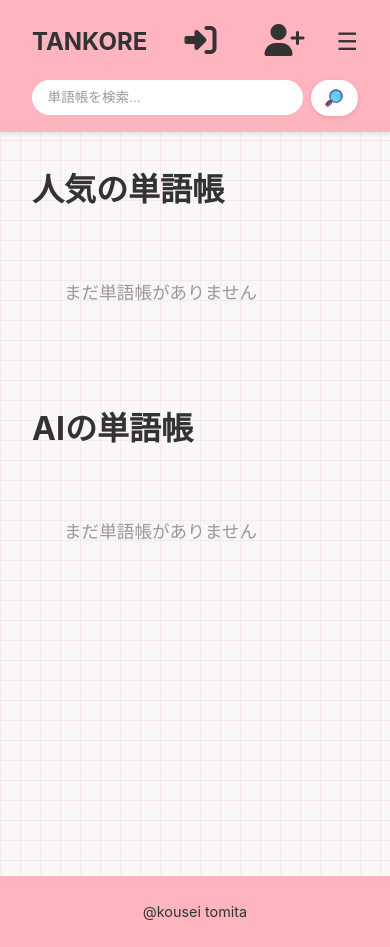
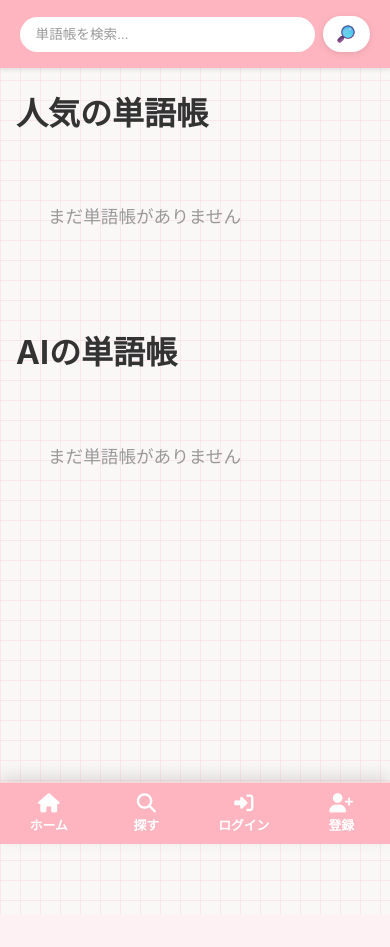
Before and after one commit to kousei2071/my-django, a Django app: page / in a window 390 px wide. After the commit the page ends 901 px from the top, so only its background shows below. Run offline with Django 5.2, Linux system fonts and the light colour scheme; data that the repository does not hold is empty; parts of the project's set-up code (start-up, migrations or seed data) failed here and were passed over.

Commit message:
モバイル用スタイルシートを追加し、モバイルナビゲーションとタグスライダーを実装

```diff
--- /dev/null
+++ b/home/static/home/css/mobile.css
@@ -0,0 +1,165 @@
+/* Mobile-only styles (<=900px) */
+
+@media (max-width: 900px) {
+    /* Visibility helpers */
+    .mobile-only {
+        display: block;
+    }
+
+    .desktop-only {
+        display: none;
+    }
+
+    body {
+        padding-bottom: 74px; /* allow space for bottom nav */
+    }
+
+    .main-content {
+        padding: 1.25rem 0 4.5rem;
+    }
+
+    /* Layout tweaks for index */
+    .index-layout {
+        flex-direction: column;
+        display: block;
+    }
+
+    .index-main {
+        padding: 0 1rem;
+    }
+
+    .mobile-tags-scroller {
+        display: block;
+        background: #fff;
+        border-radius: 14px;
+        padding: 0.75rem 1rem 0.5rem;
+        box-shadow: 0 6px 16px rgba(0, 0, 0, 0.08);
+        margin-bottom: 1.25rem;
+    }
+
+    .mobile-tags-header {
+        display: flex;
+        justify-content: space-between;
+        align-items: center;
+        margin-bottom: 0.5rem;
+    }
+
+    .mobile-tags-label {
+        font-weight: 800;
+        color: #FF69B4;
+        font-size: 0.95rem;
+    }
+
+    .mobile-tags-clear {
+        color: #FF6B6B;
+        text-decoration: none;
+        font-weight: 700;
+        font-size: 0.9rem;
+    }
+
+    .mobile-tags-list {
+        display: flex;
+        gap: 0.5rem;
+        overflow-x: auto;
+        padding-bottom: 0.25rem;
+        scrollbar-width: thin;
+        scrollbar-color: #FFB5C0 #FFF9F9;
+    }
+
+    .mobile-tags-list::-webkit-scrollbar {
+        height: 6px;
+    }
+
+    .mobile-tags-list::-webkit-scrollbar-track {
+        background: #FFF9F9;
+        border-radius: 3px;
+    }
+
+    .mobile-tags-list::-webkit-scrollbar-thumb {
+        background: #FFB5C0;
+        border-radius: 3px;
+    }
+
+    .mobile-tag-chip {
+        display: inline-flex;
+        align-items: center;
+        gap: 0.35rem;
+        background: #FFF5F8;
+        color: #444;
+        padding: 0.45rem 0.9rem;
+        border-radius: 14px;
+        border: 1px solid #FFE1E9;
+        text-decoration: none;
+        font-weight: 700;
+        font-size: 0.9rem;
+        white-space: nowrap;
+        box-shadow: 0 2px 6px rgba(0, 0, 0, 0.05);
+    }
+
+    .mobile-tag-chip .tag-count {
+        background: rgba(0, 0, 0, 0.1);
+        color: inherit;
+        padding: 0.2rem 0.45rem;
+        border-radius: 10px;
+        font-size: 0.75rem;
+        font-weight: 700;
+    }
+
+    .mobile-tag-chip.active {
+        background: #FF69B4;
+        color: #fff;
+        border-color: #FF69B4;
+        box-shadow: 0 4px 12px rgba(255, 105, 180, 0.25);
+    }
+
+    .mobile-tag-chip.active .tag-count {
+        background: rgba(255, 255, 255, 0.25);
+        color: #fff;
+    }
+}
+
+@media (max-width: 768px) {
+    /* Header: search-only alignment */
+    .header .container {
+        flex-wrap: wrap;
+        gap: 0.5rem;
+    }
+
+    .header-search-form {
+        order: 1;
+        flex: 1 1 100%;
+        max-width: 100%;
+    }
+
+    .header-search-input {
+        font-size: 0.85rem;
+        padding: 0.5rem 0.85rem;
+    }
+
+    .header-search-btn {
+        padding: 0.5rem 0.85rem;
+    }
+
+    /* Hero adjustments */
+    .hero {
+        padding: 2.5rem 1.5rem;
+        margin-bottom: 2rem;
+    }
+
+    .hero-title {
+        font-size: 2.1rem;
+    }
+
+    .hero-subtitle {
+        font-size: 1rem;
+    }
+
+    .hero-buttons {
+        flex-direction: column;
+    }
+
+    /* Mobile bottom nav visibility */
+    .mobile-bottom-nav {
+        display: flex;
+    }
+}
--- a/home/static/home/css/style.css
+++ b/home/static/home/css/style.css
@@ -26,6 +26,33 @@ body {
     padding: 0;
 }
 
+/* 表示制御ユーティリティ */
+.mobile-only {
+    display: none;
+}
+
+.desktop-only {
+    display: block;
+}
+
+@media (max-width: 768px) {
+    body {
+        padding-bottom: 74px;
+    }
+
+    .main-content {
+        padding: 1.25rem 0 4.5rem;
+    }
+
+    .mobile-only {
+        display: block;
+    }
+
+    .desktop-only {
+        display: none;
+    }
+}
+
 .main-content {
     flex: 1 0 auto;
     padding: 2rem 0;
@@ -42,20 +69,24 @@ body {
 }
 
 .header .container {
-    max-width: 100%;
+    max-width: 960px;
     margin: 0 auto;
-    padding: 0 2rem;
-    display: flex;
-    justify-content: space-between;
-    align-items: center;
-    gap: 2rem;
+    padding: 0 1.25rem;
+    display: flex;
+    justify-content: center;
+    align-items: center;
+    gap: 1rem;
     position: relative;
+}
+
+.header-only-search {
+    justify-content: center;
 }
 
 /* ヘッダー検索バー */
 .header-search-form {
     flex: 1;
-    max-width: 1200px;
+    max-width: 960px;
 }
 
 .header-search-wrapper {
@@ -113,11 +144,11 @@ body {
 @media (max-width: 768px) {
     .header .container {
         flex-wrap: wrap;
-        gap: 0.75rem;
+        gap: 0.5rem;
     }
 
     .header-search-form {
-        order: 3;
+        order: 1;
         flex: 1 1 100%;
         max-width: 100%;
     }
@@ -333,6 +364,57 @@ body {
     color: #333;
 }
 
+.menu-btn {
+    display: none;
+}
+
+/* モバイルボトムナビ */
+.mobile-bottom-nav {
+    position: fixed;
+    bottom: 0;
+    left: 0;
+    right: 0;
+    background: #FFB5C0;
+    border-top: 1px solid rgba(255, 255, 255, 0.4);
+    box-shadow: 0 -6px 16px rgba(0, 0, 0, 0.12);
+    display: none;
+    z-index: 2000;
+}
+
+.mobile-bottom-nav .mobile-nav-item {
+    flex: 1;
+    text-align: center;
+    padding: 0.65rem 0.25rem 0.45rem;
+    color: #fff;
+    text-decoration: none;
+    display: flex;
+    flex-direction: column;
+    gap: 0.25rem;
+    align-items: center;
+    font-weight: 800;
+    font-size: 0.8rem;
+    transition: color 0.2s ease, transform 0.2s ease, opacity 0.2s ease;
+}
+
+.mobile-bottom-nav .mobile-nav-item i {
+    font-size: 1.2rem;
+}
+
+.mobile-bottom-nav .mobile-nav-item:active {
+    transform: translateY(1px) scale(0.98);
+    opacity: 0.9;
+}
+
+.mobile-bottom-nav .mobile-nav-item:hover {
+    color: #fff;
+}
+
+@media (max-width: 768px) {
+    .mobile-bottom-nav {
+        display: flex;
+    }
+}
+
 /* メインコンテンツ */
 
 .container {
@@ -529,6 +611,110 @@ body {
     }
 }
 
+/* モバイル用タグスライダー */
+.mobile-tags-scroller {
+    display: none;
+    background: #fff;
+    border-radius: 14px;
+    padding: 0.75rem 1rem 0.5rem;
+    box-shadow: 0 6px 16px rgba(0, 0, 0, 0.08);
+    margin-bottom: 1.25rem;
+}
+
+.mobile-tags-header {
+    display: flex;
+    justify-content: space-between;
+    align-items: center;
+    margin-bottom: 0.5rem;
+}
+
+.mobile-tags-label {
+    font-weight: 800;
+    color: #FF69B4;
+    font-size: 0.95rem;
+}
+
+.mobile-tags-clear {
+    color: #FF6B6B;
+    text-decoration: none;
+    font-weight: 700;
+    font-size: 0.9rem;
+}
+
+.mobile-tags-list {
+    display: flex;
+    gap: 0.5rem;
+    overflow-x: auto;
+    padding-bottom: 0.25rem;
+    scrollbar-width: thin;
+    scrollbar-color: #FFB5C0 #FFF9F9;
+}
+
+.mobile-tags-list::-webkit-scrollbar {
+    height: 6px;
+}
+
+.mobile-tags-list::-webkit-scrollbar-track {
+    background: #FFF9F9;
+    border-radius: 3px;
+}
+
+.mobile-tags-list::-webkit-scrollbar-thumb {
+    background: #FFB5C0;
+    border-radius: 3px;
+}
+
+.mobile-tag-chip {
+    display: inline-flex;
+    align-items: center;
+    gap: 0.35rem;
+    background: #FFF5F8;
+    color: #444;
+    padding: 0.45rem 0.9rem;
+    border-radius: 14px;
+    border: 1px solid #FFE1E9;
+    text-decoration: none;
+    font-weight: 700;
+    font-size: 0.9rem;
+    white-space: nowrap;
+    box-shadow: 0 2px 6px rgba(0, 0, 0, 0.05);
+}
+
+.mobile-tag-chip .tag-count {
+    background: rgba(0, 0, 0, 0.1);
+    color: inherit;
+    padding: 0.2rem 0.45rem;
+    border-radius: 10px;
+    font-size: 0.75rem;
+    font-weight: 700;
+}
+
+.mobile-tag-chip.active {
+    background: #FF69B4;
+    color: #fff;
+    border-color: #FF69B4;
+    box-shadow: 0 4px 12px rgba(255, 105, 180, 0.25);
+}
+
+.mobile-tag-chip.active .tag-count {
+    background: rgba(255, 255, 255, 0.25);
+    color: #fff;
+}
+
+@media (max-width: 900px) {
+    .index-layout {
+        flex-direction: column;
+    }
+
+    .index-main {
+        padding: 0 1rem;
+    }
+
+    .mobile-tags-scroller {
+        display: block;
+    }
+}
+
 /* ヒーローセクション */
 .hero {
     background: linear-gradient(135deg, #FFB5C0 0%, #FFA6B3 100%);
@@ -555,6 +741,25 @@ body {
     display: flex;
     gap: 1rem;
     justify-content: center;
+}
+
+@media (max-width: 768px) {
+    .hero {
+        padding: 2.5rem 1.5rem;
+        margin-bottom: 2rem;
+    }
+
+    .hero-title {
+        font-size: 2.1rem;
+    }
+
+    .hero-subtitle {
+        font-size: 1rem;
+    }
+
+    .hero-buttons {
+        flex-direction: column;
+    }
 }
 
 /* ボタン */
--- a/home/templates/home/base.html
+++ b/home/templates/home/base.html
@@ -5,52 +5,26 @@
     <meta charset="UTF-8">
     <meta name="viewport" content="width=device-width, initial-scale=1.0">
     <link rel="stylesheet" href="{% static 'home/css/style.css' %}">
+    <link rel="stylesheet" href="{% static 'home/css/mobile.css' %}" media="(max-width: 900px)">
     <link rel="stylesheet" href="https://cdnjs.cloudflare.com/ajax/libs/font-awesome/6.4.0/css/all.min.css">
     <title>{% block title %}TANKORE{% endblock %}</title>
 </head>
 <body>
-    <!-- ヘッダー -->
+    <!-- ヘッダー（検索のみ） -->
     <header class="header">
-        <div class="container">
-            <h1 class="logo"><a href="{% url 'home' %}" style="color: inherit; text-decoration: none;">TANKORE</a></h1>
-
-            <!-- 検索バー -->
-            <form method="get" action="{% url 'wordbook_list' %}" class="header-search-form">
+        <div class="container header-only-search">
+            <form method="get" action="{% url 'wordbook_list' %}" class="header-search-form" id="global-search">
                 <div class="header-search-wrapper">
                     <input type="text"
                         name="q"
                         value="{{ search_query }}"
                         placeholder="単語帳を検索..."
                         class="header-search-input">
-                    <button type="submit" class="header-search-btn">
+                    <button type="submit" class="header-search-btn" aria-label="検索">
                         <img src="{% static 'home/images/kensaku.png' %}" alt="検索" class="search-icon">
                     </button>
                 </div>
             </form>
-
-            <nav class="nav">
-                {% if user.is_authenticated %}
-                    {% if user.username == 'sakana' and user.first_name == 'kousei1207' %}
-                    <a href="{% url 'admin_dashboard' %}" class="nav-link nav-icon-link" data-tooltip="管理者ダッシュボード" title="管理者ダッシュボード">
-                        <i class="fas fa-crown fa-2x" style="color: gold;"></i>
-                    </a>
-                    {% endif %}
-                    <a href="{% url 'mypage' %}" class="nav-link nav-icon-link" data-tooltip="マイページ" title="マイページ">
-                        <i class="fas fa-user-circle fa-2x"></i>
-                    </a>
-                    <a href="{% url 'logout' %}" class="nav-link nav-icon-link" data-tooltip="ログアウト" title="ログアウト">
-                        <i class="fas fa-sign-out-alt fa-2x"></i>
-                    </a>
-                {% else %}
-                    <a href="{% url 'login' %}" class="nav-link nav-icon-link" data-tooltip="ログイン" title="ログイン">
-                        <i class="fas fa-sign-in-alt fa-2x"></i>
-                    </a>
-                    <a href="{% url 'register' %}" class="nav-link nav-icon-link" data-tooltip="会員登録" title="会員登録">
-                        <i class="fas fa-user-plus fa-2x"></i>
-                    </a>
-                {% endif %}
-                <button class="menu-btn">☰</button>
-            </nav>
         </div>
     </header>
 
@@ -69,10 +43,36 @@
         {% endblock %}
     </main>
 
-    <!-- フッター -->
-    <footer class="footer">
-        <p>@kousei tomita</p>
-    </footer>
+    <!-- モバイルボトムナビ -->
+    <nav class="mobile-bottom-nav mobile-only" aria-label="モバイルナビゲーション">
+        <a href="{% url 'home' %}" class="mobile-nav-item" aria-label="ホーム">
+            <i class="fas fa-house"></i>
+            <span>ホーム</span>
+        </a>
+        <a href="#global-search" class="mobile-nav-item" aria-label="検索へ移動">
+            <i class="fas fa-magnifying-glass"></i>
+            <span>探す</span>
+        </a>
+        {% if user.is_authenticated %}
+            <a href="{% url 'wordbook_create' %}" class="mobile-nav-item" aria-label="単語帳を作成">
+                <i class="fas fa-circle-plus"></i>
+                <span>作成</span>
+            </a>
+            <a href="{% url 'mypage' %}" class="mobile-nav-item" aria-label="マイページ">
+                <i class="fas fa-user"></i>
+                <span>マイ</span>
+            </a>
+        {% else %}
+            <a href="{% url 'login' %}" class="mobile-nav-item" aria-label="ログイン">
+                <i class="fas fa-right-to-bracket"></i>
+                <span>ログイン</span>
+            </a>
+            <a href="{% url 'register' %}" class="mobile-nav-item" aria-label="会員登録">
+                <i class="fas fa-user-plus"></i>
+                <span>登録</span>
+            </a>
+        {% endif %}
+    </nav>
 
     <script src="{% static 'home/js/main.js' %}"></script>
 </body>
```
Also changed, not shown: home/templates/home/index.html (+21 -0 lines).
